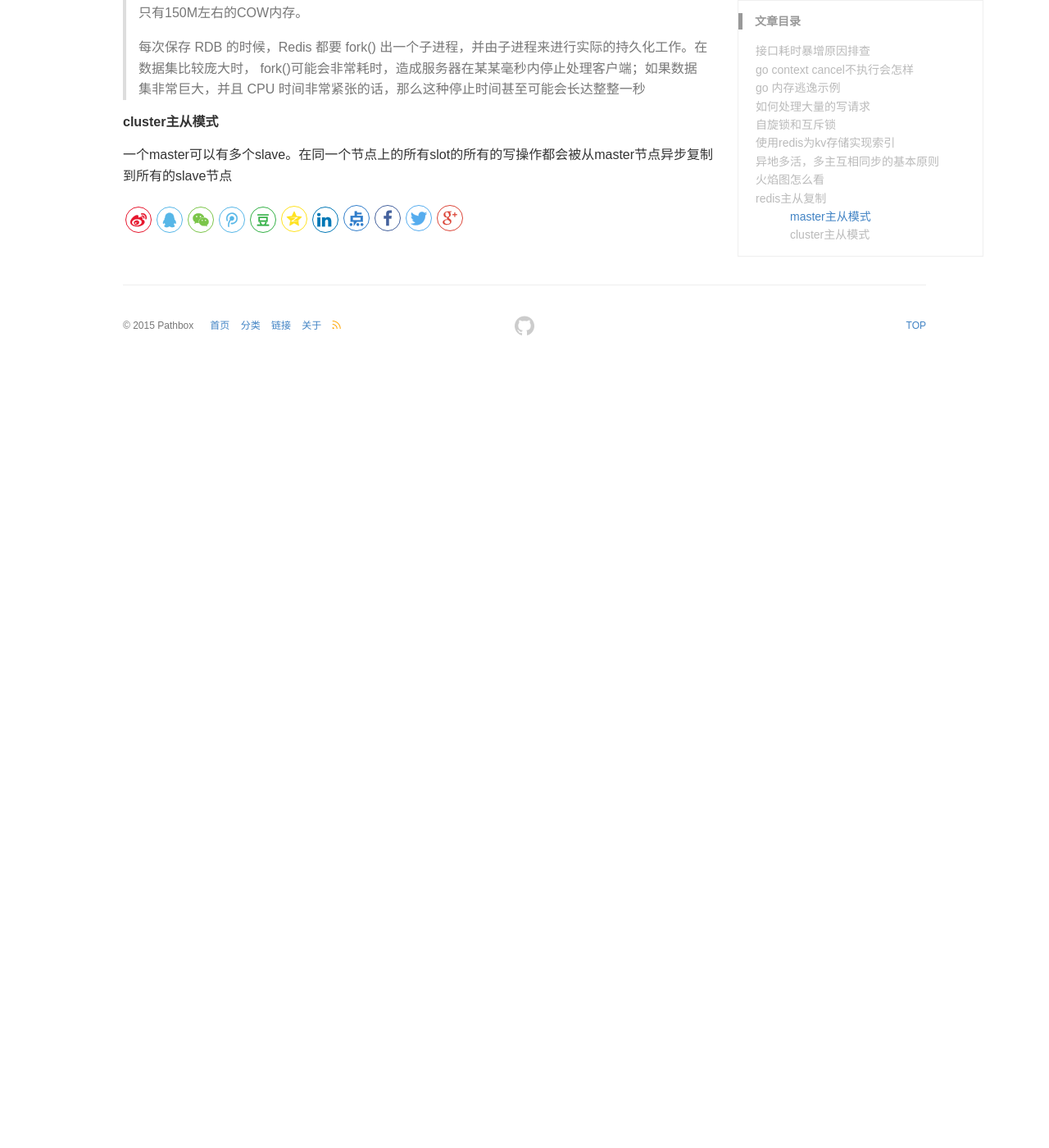
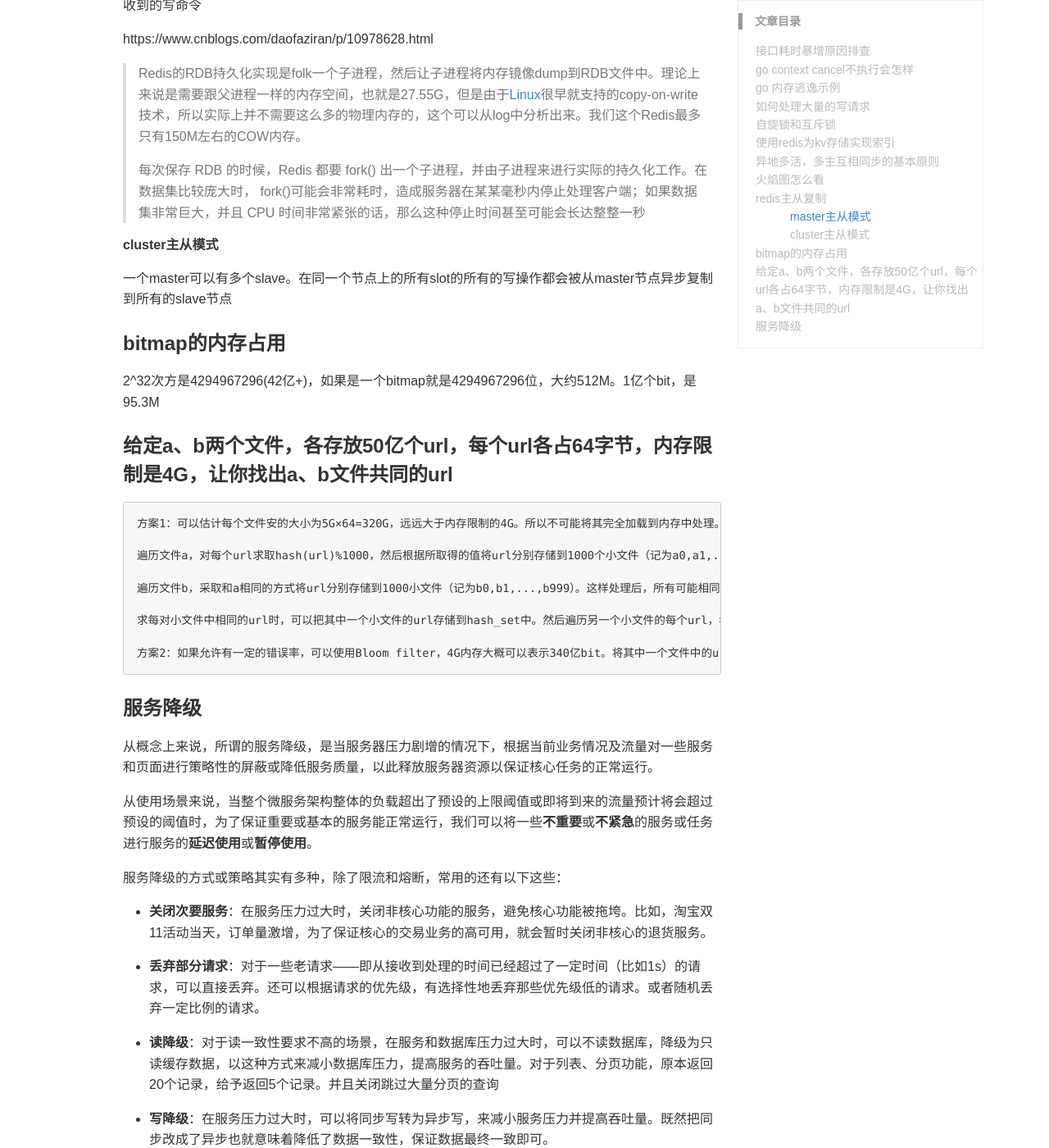
Before and after one commit to pathbox/pathbox.github.io, a Jekyll site: the page built from _posts/2021-04-08-work-summary-in-UCloud-48.md, in a window 1280 px wide and 1400 px high, scrolled down 5431 px. Shown: the whole window at 82% size. Built offline with Jekyll 4.4.1, drawn with Linux system fonts in a browser that asks for light colours; before the commit the page ends 5877 px from its top, so only the background shows below that; some of the changed text lies outside the part shown.

Commit message:
服务降级

```diff
--- a/_posts/2021-04-08-work-summary-in-UCloud-48.md
+++ b/_posts/2021-04-08-work-summary-in-UCloud-48.md
@@ -172,8 +172,14 @@ redis中记录的库存主要用于即时判断库存是否充足，作用是过
 ### 异地多活，多主互相同步的基本原则
 
 - 避免自增id的冲突
+
 - 在某一时刻或时间段，通过一定的路由规则，保证某个用户的写操作只会在一个地域的数据库中操作，避免并发写不同主库的冲突问题
+
 - 不需要异地多活的业务不进行异地多活，首先保证核心业务
+
+- **避免冲突：**首先我们通过全局定义的规则避免数据冲突，仔细设计的数据规则，让每笔数据都有自己的归属机房，两个机房同时修改一笔数据的情况很少出现。两个机房产生的数据在 ID 上是错开的，各种和业务相关的ID 也通过设计避免了重复，这样数据复制到一起后，不会发生冲突。对于有唯一键索引的数据，我们也进行了改造，加上了用于区别机房的数据字段
+
+
 
 ### 火焰图怎么看
 
@@ -207,3 +213,45 @@ https://www.cnblogs.com/daofaziran/p/10978628.html
 ##### cluster主从模式
 
 一个master可以有多个slave。在同一个节点上的所有slot的所有的写操作都会被从master节点异步复制到所有的slave节点
+
+### bitmap的内存占用
+
+2^32次方是4294967296(42亿+)，如果是一个bitmap就是4294967296位，大约512M。1亿个bit，是95.3M
+
+### 给定a、b两个文件，各存放50亿个url，每个url各占64字节，内存限制是4G，让你找出a、b文件共同的url
+
+    方案1：可以估计每个文件安的大小为5G×64=320G，远远大于内存限制的4G。所以不可能将其完全加载到内存中处理。考虑采取分而治之的方法。
+
+    遍历文件a，对每个url求取hash(url)%1000，然后根据所取得的值将url分别存储到1000个小文件（记为a0,a1,...,a999）中。这样每个小文件的大约为300M。
+
+    遍历文件b，采取和a相同的方式将url分别存储到1000小文件（记为b0,b1,...,b999）。这样处理后，所有可能相同的url都在对应的小文件（a0vsb0,a1vsb1,...,a999vsb999）中，不对应的小文件不可能有相同的url。然后我们只要求出1000对小文件中相同的url即可。
+
+    求每对小文件中相同的url时，可以把其中一个小文件的url存储到hash_set中。然后遍历另一个小文件的每个url，看其是否在刚才构建的hash_set中，如果是，那么就是共同的url，存到文件里面就可以了。
+
+    方案2：如果允许有一定的错误率，可以使用Bloom filter，4G内存大概可以表示340亿bit。将其中一个文件中的url使用Bloom filter映射为这340亿bit，然后挨个读取另外一个文件的url，检查是否与Bloom filter，如果是，那么该url应该是共同的url（注意会有一定的错误率）
+
+### 服务降级
+
+从概念上来说，所谓的服务降级，是当服务器压力剧增的情况下，根据当前业务情况及流量对一些服务和页面进行策略性的屏蔽或降低服务质量，以此释放服务器资源以保证核心任务的正常运行。
+
+从使用场景来说，当整个微服务架构整体的负载超出了预设的上限阈值或即将到来的流量预计将会超过预设的阈值时，为了保证重要或基本的服务能正常运行，我们可以将一些**不重要**或**不紧急**的服务或任务进行服务的**延迟使用**或**暂停使用**。
+
+服务降级的方式或策略其实有多种，除了限流和熔断，常用的还有以下这些：
+
+- **关闭次要服务**：在服务压力过大时，关闭非核心功能的服务，避免核心功能被拖垮。比如，淘宝双11活动当天，订单量激增，为了保证核心的交易业务的高可用，就会暂时关闭非核心的退货服务。
+
+- **丢弃部分请求**：对于一些老请求——即从接收到处理的时间已经超过了一定时间（比如1s）的请求，可以直接丢弃。还可以根据请求的优先级，有选择性地丢弃那些优先级低的请求。或者随机丢弃一定比例的请求。
+
+- **读降级**：对于读一致性要求不高的场景，在服务和数据库压力过大时，可以不读数据库，降级为只读缓存数据，以这种方式来减小数据库压力，提高服务的吞吐量。对于列表、分页功能，原本返回20个记录，给予返回5个记录。并且关闭跳过大量分页的查询
+
+- **写降级**：在服务压力过大时，可以将同步写转为异步写，来减小服务压力并提高吞吐量。既然把同步改成了异步也就意味着降低了数据一致性，保证数据最终一致即可。
+
+- **屏蔽写入**：很多高并发场景下，查询请求都会走缓存，这时数据库的压力主要是写入压力。所以对于某些不重要的服务，在服务和数据库压力过大时，可以关闭写入功能，只保留查询功能，这样可以明显减小数据库压力。
+
+- **数据冗余**：服务调用者可以冗余它所依赖服务的数据。当依赖的服务故障时，服务调用者可以直接使用冗余数据。
+
+
+
+以上列出来的只是部分降级方式而已，并没有涵盖所有情况。实际上，关于服务降级的方式和策略，并没有什么定式，也没有标准可言。不过，所有的降级方案都要以满足业务需求为前提，都是为了提高系统的可用性，保证核心功能正常运行。
+
+从分类上来说，可以把服务降级分为**手动降级**和**自动降级**两大类。手动降级应用较多，主要通过开关的方式开启或关闭降级。自动降级，比如限流和熔断就属于这一类。手动降级大多也可以做成自动的方式，可根据各种系统指标配置阈值，当相应指标达到阈值时则自动开启降级。不过，在很多场景下，由于业务比较复杂，指标太多，自动降级实现起来难度比较大，而且也容易出错。所以在考虑做自动降级之前一定要充分做好评估，相应的自动降级方案也要考虑周全。
```
